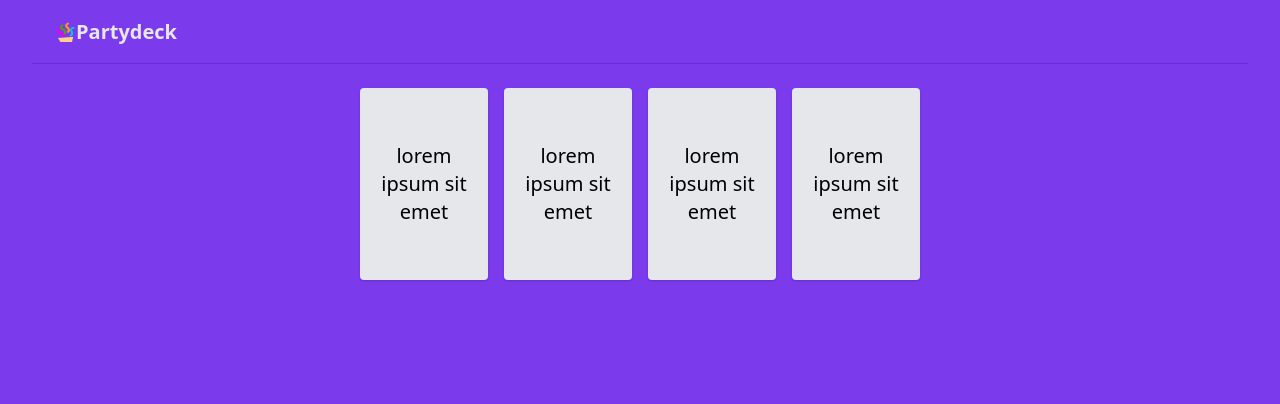
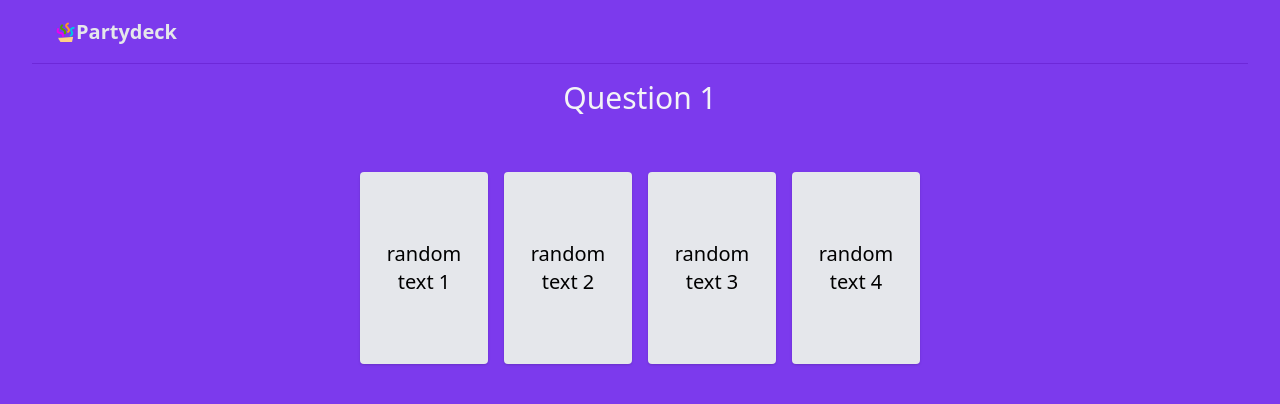
Before and after one commit to itays123/partydeck, a React (Create React App) app in the folder game/: page / in a window 1280 px wide. Shown: the top 404 px of the page. Built offline with nearby package versions, Linux system fonts and the light colour scheme.

Commit message:
FEATURE: card animations + question ui

```diff
--- a/game/package.json
+++ b/game/package.json
@@ -9,6 +9,7 @@
     "@testing-library/react": "^11.2.2",
     "@testing-library/user-event": "^12.6.0",
     "autoprefixer": "^9.8.6",
+    "framer-motion": "^3.1.3",
     "postcss": "^7.0.35",
     "react": "^17.0.1",
     "react-dom": "^17.0.1",
--- a/game/src/App.js
+++ b/game/src/App.js
@@ -2,6 +2,7 @@ import GameContextProvider from './game/GameContext';
 import Navbar from './shared/Navbar';
 import RoundContextProvider from './round/RoundContext';
 import Deck from './card/Deck';
+import Question from './round/Question';
 
 function App() {
   return (
@@ -9,6 +10,7 @@ function App() {
       <Navbar />
       <GameContextProvider>
         <RoundContextProvider>
+          <Question />
           <Deck />
         </RoundContextProvider>
       </GameContextProvider>
--- a/game/src/card/Card.js
+++ b/game/src/card/Card.js
@@ -1,4 +1,10 @@
 import { useGameContext } from '../game/GameContext';
+import { motion } from 'framer-motion';
+
+const cardVariants = {
+  initial: { y: 0 },
+  selected: { y: -10 },
+};
 
 const Card = ({ id, value }) => {
   const {
@@ -8,12 +14,16 @@ const Card = ({ id, value }) => {
     onCardButtonClick,
     isJudge,
   } = useGameContext();
+  const isSelected = selectedCardId === id;
   const showUseButton =
-    ((isJudge && !useMode) || (!isJudge && useMode)) && selectedCardId === id;
+    ((isJudge && !useMode) || (!isJudge && useMode)) && isSelected;
   return (
-    <div
-      className="w-64 md:w-32 h-80 md:h-48 rounded shadow m-1 md:m-2 px-1 md:px-2 bg-gray-200 flex justify-center items-center text-center relative"
+    <motion.div
+      className="card w-64 md:w-32 h-80 md:h-48 rounded shadow m-1 md:m-2 px-1 md:px-2 bg-gray-200 flex justify-center items-center text-center relative"
       onClick={() => onCardClick(id)}
+      variants={cardVariants}
+      transition={{ type: 'spring', stiffness: 500, damping: 30 }}
+      animate={showUseButton ? 'selected' : 'initial'}
     >
       <p className="text-2xl md:text-xl">{value}</p>
       {showUseButton && (
@@ -24,7 +34,7 @@ const Card = ({ id, value }) => {
           {useMode ? 'USE' : 'PICK'}
         </button>
       )}
-    </div>
+    </motion.div>
   );
 };
 
--- a/game/src/card/CardPicker.js
+++ b/game/src/card/CardPicker.js
@@ -6,7 +6,7 @@ import Card from './Card';
  */
 const CardPicker = ({ cards }) => {
   return (
-    <div className="card-picker flex flex-wrap mt-4 justify-center overflow-y-scroll md:overflow-y-hidden max-h-96 md:max-h-full">
+    <div className="card-picker flex flex-wrap mt-4 justify-center overflow-y-scroll pt-8 md:overflow-y-hidden max-h-96 md:max-h-full">
       {cards.map(card => (
         <Card key={card.id} {...card} />
       ))}
--- a/game/src/game/testCards.js
+++ b/game/src/game/testCards.js
@@ -1,8 +1,8 @@
 export const cards = [
-  { id: '000000', value: 'lorem ipsum sit emet' },
-  { id: '111111', value: 'lorem ipsum sit emet' },
-  { id: '222222', value: 'lorem ipsum sit emet' },
-  { id: '333333', value: 'lorem ipsum sit emet' },
+  { id: '000000', value: 'random text 1' },
+  { id: '111111', value: 'random text 2' },
+  { id: '222222', value: 'random text 3' },
+  { id: '333333', value: 'random text 4' },
 ];
 
 export const cardsExtended = [
--- a/game/src/game/useWebsocket.js
+++ b/game/src/game/useWebsocket.js
@@ -7,7 +7,7 @@ export function useWebsocket(context) {
   const [pick, setPick] = useState([]);
   const [useMode, setUseMode] = useState(true);
   const [isJudge, setJudge] = useState(false);
-  const [question, setQuestion] = useState('');
+  const [question, setQuestion] = useState('Question 1');
   const [selectedCardId, setSelectedCard] = useState(undefined);
   const [players, setPlayers] = useState([
     'player',
--- /dev/null
+++ b/game/src/round/Question.js
@@ -0,0 +1,11 @@
+import { useGameContext } from '../game/GameContext';
+import { questions } from '../game/testCards';
+
+const Question = () => {
+  const { question } = useGameContext();
+  return (
+    <h1 className="text-center text-gray-100 text-3xl mt-4">{question}</h1>
+  );
+};
+
+export default Question;
```
Also changed, not shown: 1 other file (tests, documents, lock files or other folders).
